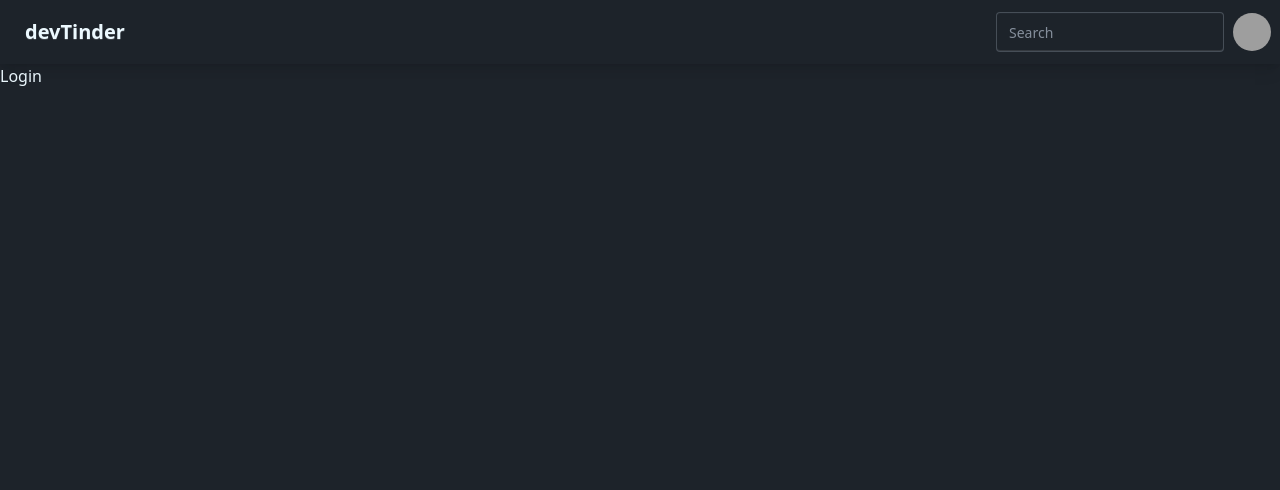
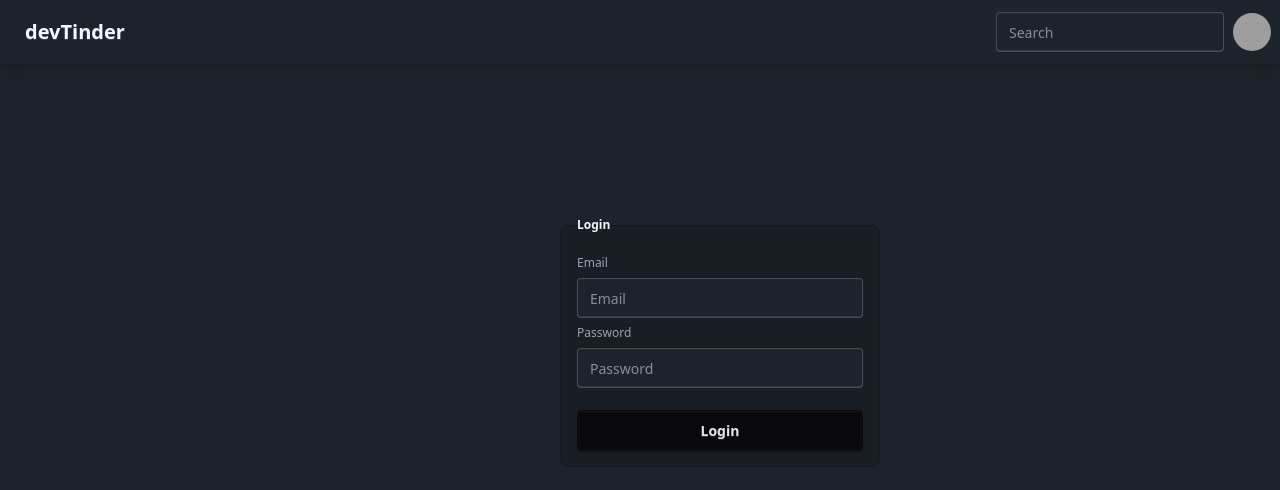
Before and after one commit to ahad0619/devTinder-frontend-, a React (Vite) app: page /login in a window 1280 px wide. Shown: the top 490 px of the page. Built offline with nearby package versions, Linux system fonts and the light colour scheme; grey boxes are pictures that could not be loaded.

Commit message:
Store setup

```diff
--- a/package.json
+++ b/package.json
@@ -10,9 +10,12 @@
     "preview": "vite preview"
   },
   "dependencies": {
+    "@reduxjs/toolkit": "^2.9.0",
     "@tailwindcss/vite": "^4.1.14",
+    "axios": "^1.12.2",
     "react": "^19.1.0",
     "react-dom": "^19.1.0",
+    "react-redux": "^9.2.0",
     "react-router-dom": "^7.9.3",
     "tailwindcss": "^4.1.14"
   },
--- a/src/App.jsx
+++ b/src/App.jsx
@@ -3,12 +3,15 @@ import Login from './components/Login'
 import Profile from './components/Profile'
 import './App.css'
 import { BrowserRouter, Route, Routes } from 'react-router-dom'
+import {Provider} from 'react-redux'
+import appStore from './utils/appStore'
 
 function App() {
 
 
   return (
     <>
+    <Provider store={appStore}>
       <BrowserRouter basename='/'>
         <Routes>
           <Route path='/' element={<Body />} >
@@ -17,10 +20,11 @@ function App() {
           </Route>
         </Routes>
       </BrowserRouter>
-
+</Provider>
 
     </>
   )
 }
 
+
 export default App
--- a/src/components/Login.jsx
+++ b/src/components/Login.jsx
@@ -1,9 +1,51 @@
+import { useState } from "react"
+import axios from 'axios'
 
 
 const Login = () => {
+  const [useEmail, setUseEmail] = useState("")
+  const [usePassword, setUsePassword] = useState("")
+
+  const handleClick = async () => {
+    try {
+      const response = await axios.post("http://localhost:3333/login", {
+       emailId: useEmail,
+       password : usePassword
+      },{
+        withCredentials : true
+      })
+      console.log("Login success:", response.data);
+    } catch (err) {
+      console.log(err)
+    }
+  }
   return (
-    <div>
-      Login
+    <div className="ml-96 mt-36 pl-44">
+      <fieldset className="fieldset bg-base-200 border-base-300 rounded-box w-xs border p-4">
+        <legend className="fieldset-legend">Login</legend>
+
+        <label className="label">Email</label>
+        <input
+          type="email"
+          className="input"
+          placeholder="Email"
+          value={useEmail}
+          onChange={((e) => { setUseEmail(e.target.value) })}
+        />
+
+        <label
+          className="label">Password
+        </label>
+        <input
+          type="password"
+          className="input"
+          placeholder="Password"
+          value={usePassword}
+          onChange={((e) => { setUsePassword(e.target.value) })}
+        />
+
+        <button className="btn btn-neutral mt-4" onClick={handleClick}>Login</button>
+      </fieldset>
     </div>
   )
 }
--- /dev/null
+++ b/src/utils/appStore.js
@@ -0,0 +1,10 @@
+import { configureStore } from '@reduxjs/toolkit'
+import userReducer from './userSlice'
+
+const appStore = configureStore({
+  reducer: {
+    user : userReducer
+  },
+})
+
+export default appStore
--- /dev/null
+++ b/src/utils/userSlice.js
@@ -0,0 +1,18 @@
+import { createSlice } from "@reduxjs/toolkit";
+
+
+const userSlice = createSlice({
+    name : 'user',
+    initialState : null,
+    reducers : {
+        addUser : (state , action) => {
+            return action.payload
+        },
+        removeUser : (state) => {
+            return null
+        }
+    }
+})
+
+export const {addUser, removeUser} =  userSlice.actions
+export default userSlice.reducer
```
Also changed, not shown: 1 other file (tests, documents, lock files or other folders).
